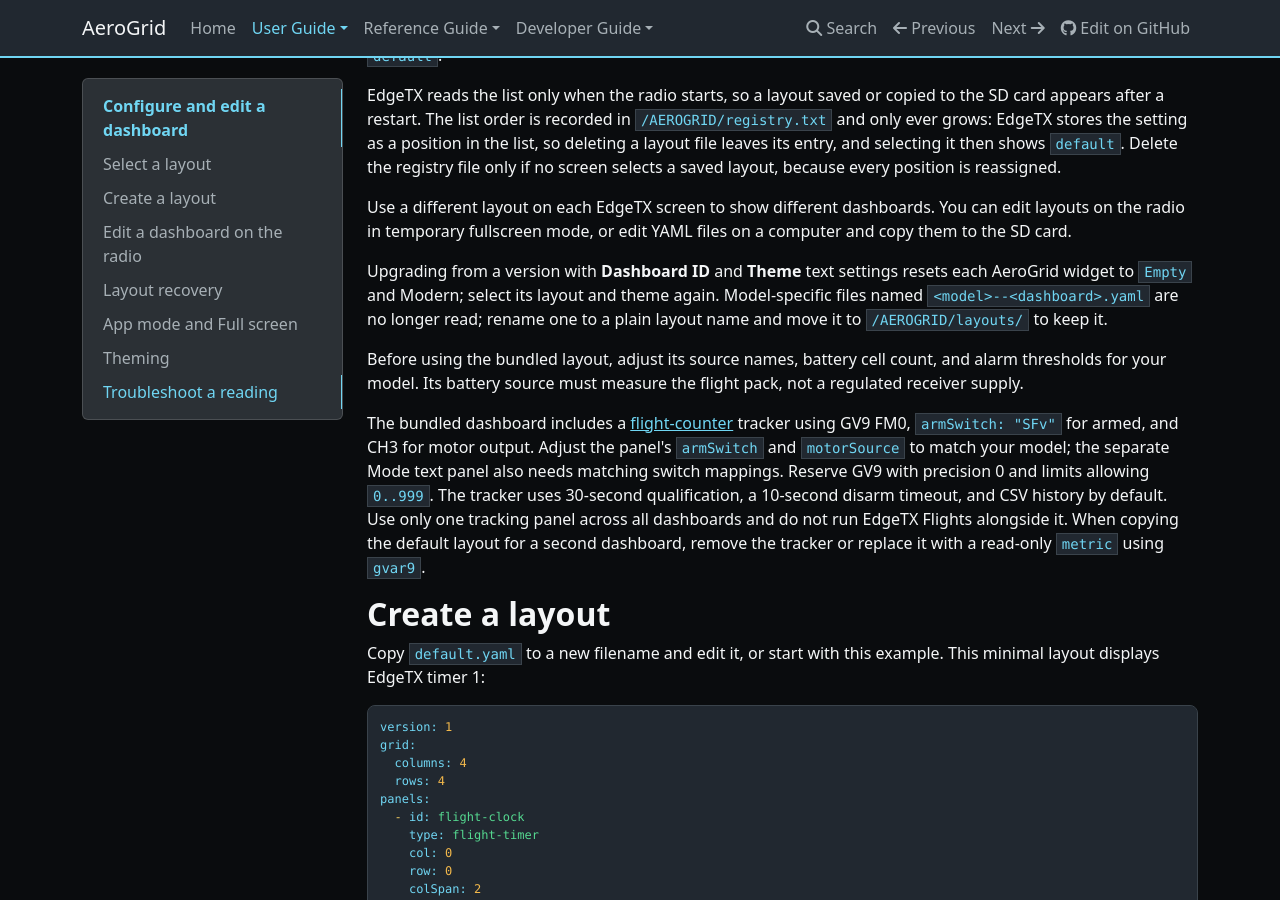
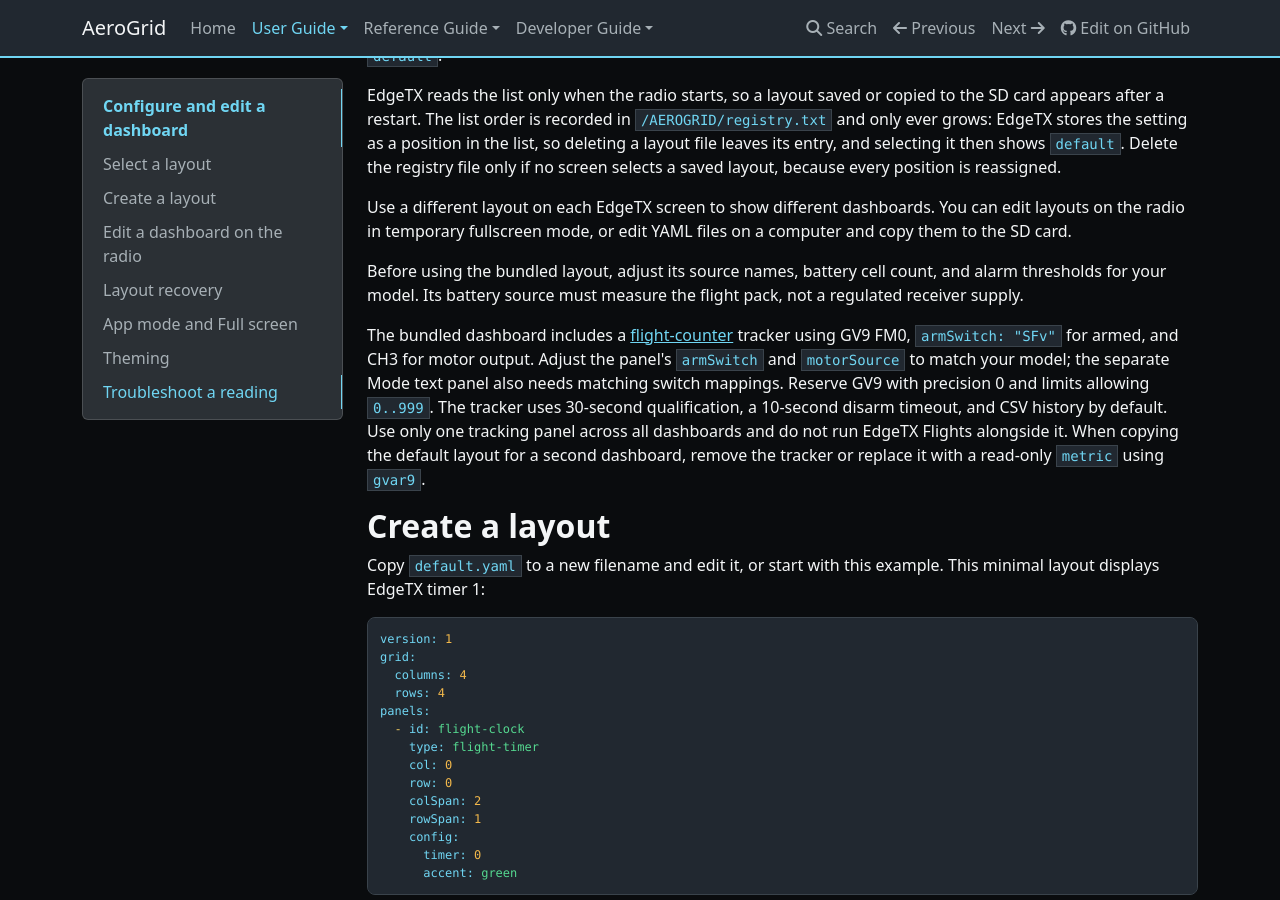
Before and after one commit to thomaskistler/aero-grid, an MkDocs documentation site: the page built from docs/user-guide/dashboards.md, in a window 1280 px wide and 900 px high, scrolled down 404 px. Built offline with MkDocs 1.6.1, drawn with Linux system fonts in a browser that asks for light colours; nearby versions of some CDN libraries.

Commit message:
Remove unreleased legacy migration guidance
Co-authored-by: Copilot App <223556219+Copilot@users.noreply.github.com>

```diff
--- a/docs/user-guide/dashboards.md
+++ b/docs/user-guide/dashboards.md
@@ -27,12 +27,6 @@ selects a saved layout, because every position is reassigned.
 Use a different layout on each EdgeTX screen to show different dashboards.
 You can edit layouts on the radio in temporary fullscreen mode, or edit YAML
 files on a computer and copy them to the SD card.
-
-Upgrading from a version with **Dashboard ID** and **Theme** text settings
-resets each AeroGrid widget to `Empty` and Modern; select its layout and theme
-again. Model-specific files named
-`<model>--<dashboard>.yaml` are no longer read; rename one to a plain layout
-name and move it to `/AEROGRID/layouts/` to keep it.
 
 Before using the bundled layout, adjust its source names, battery cell count,
 and alarm thresholds for your model. Its battery source must measure the
```
Also changed, not shown: docs/user-guide/installation.md (+0 -5 lines).
